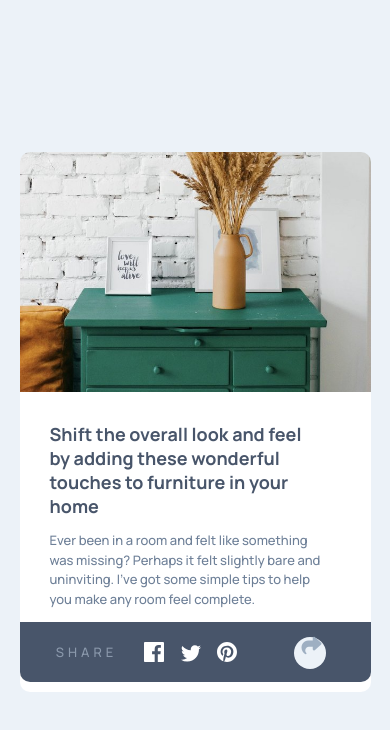
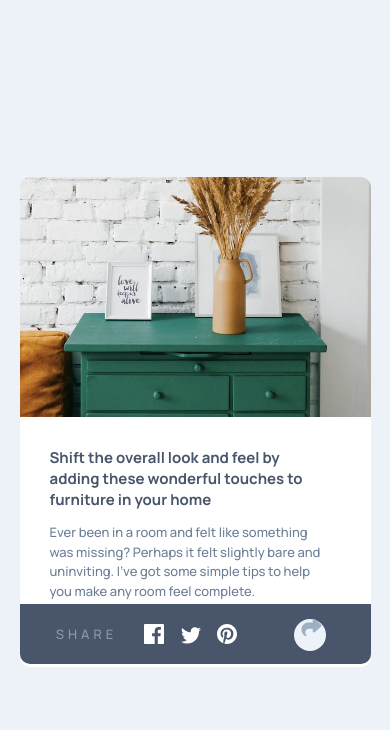
Before and after one commit to TrakaMeitene/Article-preview-component, a plain HTML site: page index.html in a window 390 px wide. Drawn offline with Linux system fonts and the light colour scheme.

Commit message:
Update style.css

```diff
--- a/style.css
+++ b/style.css
@@ -149,7 +149,7 @@ clip-path: polygon(52% 25px, 88.00% 48.00%, 54% 94%, 8px 50%);}
 
 }
 h1{
-font-size:18px;}
+font-size:15px;}
 .post i{
 top:-60px;}
 
@@ -158,10 +158,11 @@ top:-60px;}
 left:160px;
 top:-150px;}
 
+
 }
 
 
-@media(max-width:760px){
+@media(max-width:599px){
 		.flexbox{
 	width:90%;
 	height:auto;
@@ -174,7 +175,7 @@ top:-150px;}
 }
 .post{
 width:100%;
-
+height: 250px;
 border-radius:0;
 
 margin-left:0px;
@@ -197,7 +198,7 @@ padding-left:20px;
 }
 .avatar{
 background-color:white;
-height:70px;
+height:60px;
 margin-top:-10px;
 width: 90vw;
 margin-top: -10px;
@@ -227,7 +228,7 @@ display:none;}
 
 .post img:first-child{
 	border-radius:50px;
-	width:15%;
+
 	margin-top:10px;}
 
 
```
